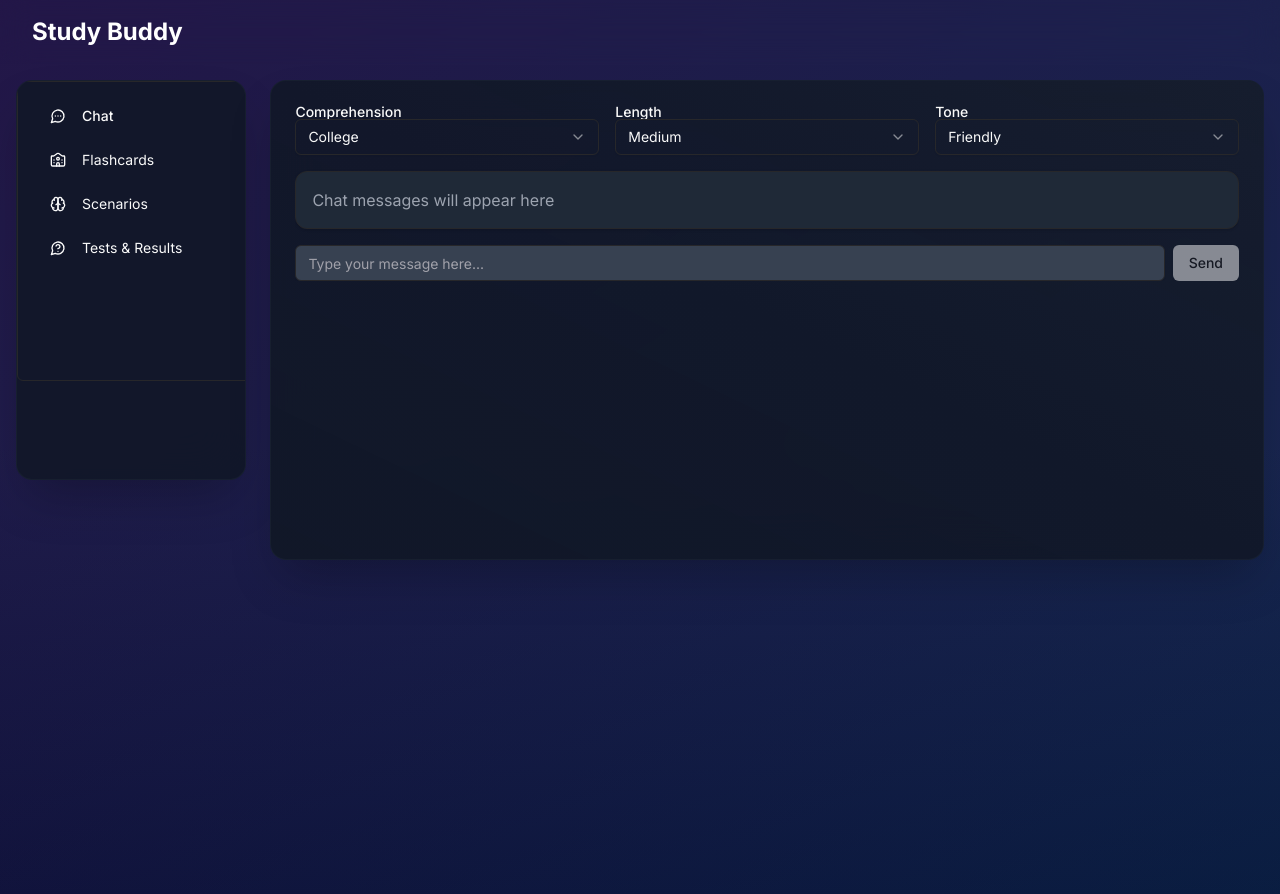
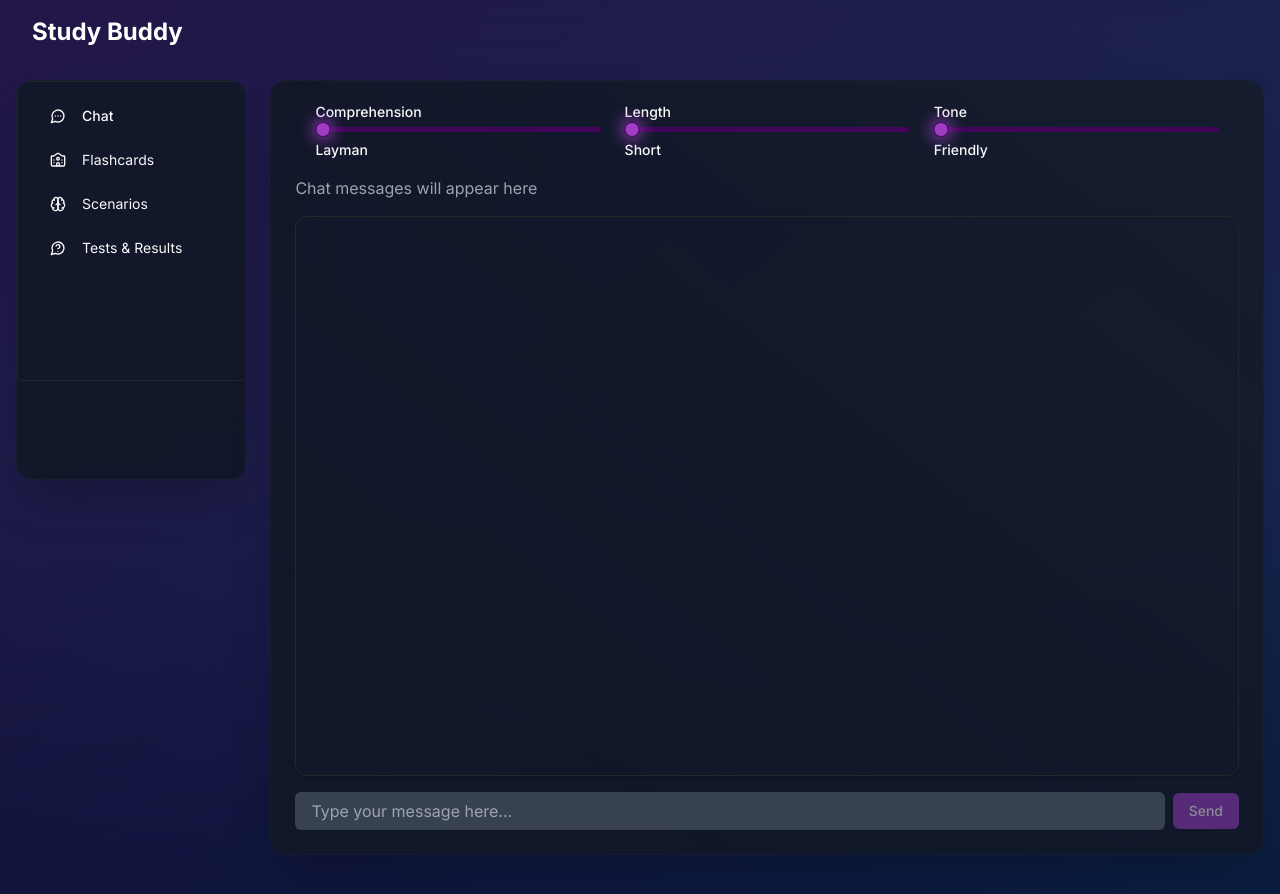
Before and after one commit to anasAnonymous/StudyBuddy, a Next.js app in the folder client/: page / in a window 1280 px wide. Built offline with nearby package versions, Linux system fonts and the light colour scheme.

Commit message:
updated chat Interface

```diff
--- a/client/app/globals.css
+++ b/client/app/globals.css
@@ -110,7 +110,7 @@
   }
 
   .custom-scrollbar::-webkit-scrollbar {
-    width: 6px;
+    width: px;
     height: 6px;
   }
 
@@ -124,6 +124,22 @@
   }
 
   .custom-scrollbar::-webkit-scrollbar-thumb:hover {
-    background-color: rgba(75, 85, 99, 0.7);
+    background-color: #57376496;
   }
 }
+.custom-slider-thumb {
+  background-color: #9f3ec5;
+  box-shadow: 0px 0px 16px 2px #9f3ec5;
+  border: #42055a 1px solid;
+  cursor: pointer;
+  width: 15px;
+  height: 15px;
+}
+.custom-slider-range {
+  background-color: #9f3ec5;
+  height: 5px;
+}
+.custom-slider-track {
+  background-color: #42055a;
+  height: 5px;
+}
--- a/client/components/ChatInterface.js
+++ b/client/components/ChatInterface.js
@@ -5,17 +5,24 @@ import { Button } from '@/components/ui/button'
 import { Card } from '@/components/ui/card'
 import { Input } from '@/components/ui/input'
 import { Label } from '@/components/ui/label'
-import { Select, SelectContent, SelectItem, SelectTrigger, SelectValue } from '@/components/ui/select'
 import { useEffect } from 'react'
 import ReactMarkdown from 'react-markdown'
+import { Slider } from '@/components/ui/slider'
+import { Avatar, AvatarFallback, AvatarImage } from "@/components/ui/avatar"
+
+
+const comprehensionLevels = ["Layman", "High School", "College", "Expert"]
+const contentLengths = ["Short", "Medium", "Long"]
+const tones = ["Friendly", "Formal", "Informal"]
 
 export default function ChatInterface() {
   const [message, setMessage] = useState('')
-  const [comprehensionLevel, setComprehensionLevel] = useState('college')
-  const [contentLength, setContentLength] = useState('medium')
-  const [tone, setTone] = useState('friendly')
-  const [aiResponse, setAiResponse] = useState('')
+  const [comprehensionLevelIndex, setComprehensionLevelIndex] = useState(0)
+  const [contentLengthIndex, setContentLengthIndex] = useState(0)
+  const [toneIndex, setToneIndex] = useState(0)
+  const [chat, setChat] = useState([])
   const [isLoading, setIsLoading] = useState(false)
+  const [error, setError] = useState('')
 
   const generateResponse = async (prompt) => {
     setIsLoading(true)
@@ -24,19 +31,38 @@ export default function ChatInterface() {
       const genAI = new GoogleGenerativeAI(process.env.NEXT_PUBLIC_GOOGLE_API_KEY)
       const model = genAI.getGenerativeModel({ model: "gemini-2.0-flash-exp" })
       const result = await model.generateContent(prompt)
-      setAiResponse(result.response.text())
+      chat.push({ user: 'ai', text: result.response.text() })
+      setChat(chat)
     } catch (error) {
       console.error('Error generating AI response:', error)
-      setAiResponse('Sorry, there was an error generating the response.')
+      setError('Sorry, there was an error generating the response. click to retry?');
     } finally {
       setIsLoading(false)
     }
   }
 
+  const handleRetry = () => {
+    setError('')
+    const prompt = `Generate a ${contentLengths[contentLengthIndex]} response in a ${tones[toneIndex]} tone for a ${comprehensionLevels[comprehensionLevelIndex]} audience: ${chat[chat.length-1].message} prevoius messages: ${concatenateChat(chat)}`;
+    console.log('Sending message:', message)
+    chat.push({ user: 'user', text: message })
+    setChat(chat)
+    generateResponse(prompt)
+  }
+  const concatenateChat = (chat) => {
+    let result = ''
+    for (let i = 0; i < chat.length; i++) {
+      result += chat[i].user + ': ' + chat[i].text + '\n'
+    }
+    return result
+  }
+
   const handleSendMessage = () => {
     if (message.trim()) {
-      const prompt = `Generate a ${contentLength} response in a ${tone} tone for a ${comprehensionLevel} audience: ${message}`;
+      const prompt = `Generate a ${contentLengths[contentLengthIndex]} response in a ${tones[toneIndex]} tone for a ${comprehensionLevels[comprehensionLevelIndex]} audience: ${message} prevoius messages: ${concatenateChat(chat)}`;
       console.log('Sending message:', message)
+      chat.push({ user: 'user', text: message })
+      setChat(chat)
       generateResponse(prompt)
       setMessage('')
     }
@@ -45,71 +71,80 @@ export default function ChatInterface() {
   return (
     <div className="flex flex-col h-full gap-4">
       {/* Controls */}
-      <div className="flex flex-wrap gap-4">
+      <div className="flex flex-wrap flex-1 gap-6 mx-5">
+      {/* Comprehension Slider */}
       <div className="flex flex-col flex-1">
         <Label htmlFor="comprehension">Comprehension</Label>
-          <Select
-            onValueChange={setComprehensionLevel}
-            value={comprehensionLevel}
-          >
-            <SelectTrigger id="comprehension">
-              <SelectValue placeholder="Select comprehension level" />
-            </SelectTrigger>
-            <SelectContent>
-              <SelectItem value="layman">Layman</SelectItem>
-              <SelectItem value="highSchool">High School</SelectItem>
-              <SelectItem value="college">College</SelectItem>
-              <SelectItem value="expert">Expert</SelectItem>
-            </SelectContent>
-          </Select>
+        <Slider
+          id="comprehension"
+          defaultValue={[comprehensionLevelIndex]}
+          max={3}
+          step={1}
+          onValueChange={(value) => setComprehensionLevelIndex(value[0])}
+          className="custom-slider w-full mt-2 rounded-full"
+        />
+        <span className="text-sm font-medium mt-2">
+          {["Layman", "High School", "College", "Expert"][comprehensionLevelIndex]}
+        </span>
       </div>
+
+      {/* Length Slider */}
       <div className="flex flex-col flex-1">
         <Label htmlFor="length">Length</Label>
-          <Select onValueChange={setContentLength} value={contentLength}>
-            <SelectTrigger id="length">
-              <SelectValue placeholder="Select content length" />
-            </SelectTrigger>
-            <SelectContent>
-              <SelectItem value="short">Short</SelectItem>
-              <SelectItem value="medium">Medium</SelectItem>
-              <SelectItem value="long">Long</SelectItem>
-            </SelectContent>
-          </Select>
+        <Slider
+          id="length"
+          defaultValue={[contentLengthIndex]}
+          max={2}
+          step={1}
+          onValueChange={(value) => setContentLengthIndex(value[0])}
+          className="w-full mt-2"
+        />
+        <span className="text-sm font-medium mt-2">
+          {["Short", "Medium", "Long"][contentLengthIndex]}
+        </span>
       </div>
+
+      {/* Tone Slider */}
       <div className="flex flex-col flex-1">
         <Label htmlFor="tone">Tone</Label>
-          <Select onValueChange={setTone} value={tone}>
-            <SelectTrigger id="tone">
-              <SelectValue placeholder="Select tone" />
-            </SelectTrigger>
-            <SelectContent>
-              <SelectItem value="friendly">Friendly</SelectItem>
-              <SelectItem value="formal">Formal</SelectItem>
-              <SelectItem value="informal">Informal</SelectItem>
-            </SelectContent>
-          </Select>
+        <Slider
+          id="tone"
+          defaultValue={[toneIndex]}
+          max={2}
+          step={1}
+          onValueChange={(value) => setToneIndex(value[0])}
+          className="w-full mt-2"
+        />
+        <span className="text-sm font-medium mt-2">
+          {["Friendly", "Formal", "Informal"][toneIndex]}
+        </span>
       </div>
     </div>
 
       {/* Chat Box */}
-      <Card className="flex-grow p-4 overflow-y-auto bg-gray-800 text-white">
         <p className="text-gray-400">Chat messages will appear here</p>
-        {aiResponse && (
-          <ReactMarkdown className="text-white">{aiResponse}</ReactMarkdown>
-        )}
+      <Card className="flex-grow h-[70vh] custom-scrollbar overflow-scroll p-4 overflow-y-auto bg-grey-900/90 text-white">
+        {chat.map((message, index) => (
+          <div key={index} className={`flex bg-gray-900 border border-gray-700 rounded-xl w-max max-w-full p-3 justify-self-${message.user==='ai'?'start':'end'} gap-2 mt-2`}>
+            {message.user==='ai' &&
+            <Avatar>
+            <AvatarImage src="https://github.com/shadcn.png" />
+            <AvatarFallback>BD</AvatarFallback></Avatar>}
+            <div className="flex items-center">
+              <ReactMarkdown className="text-white">{message.text}</ReactMarkdown></div>
+              {message.user!=='ai' && <Avatar className=''> <AvatarImage src="https://github.com/shadcn.png" />
+            <AvatarFallback>YO</AvatarFallback>
+            </Avatar>}
+          </div>
+        ))}
         {isLoading && <p className="text-gray-400">Loading...</p>}
       </Card>
 
       {/* Input and Send Button */}
+      {error && <p className='text-[#ff2222] cursor-pointer hover:underline' onClick={handleRetry}>{error}</p>}
       <div className="flex items-center gap-2">
-        <Input
-          type="text"
-          placeholder="Type your message here..."
-          value={message}
-          onChange={(e) => setMessage(e.target.value)}
-          className="flex-grow bg-gray-700 text-white placeholder-gray-400"
-        />
-        <Button onClick={handleSendMessage} disabled={!message.trim()}>
+        <input type='text' placeholder='Type your message here...' value={message} onChange={(e) => setMessage(e.target.value)} className='flex-grow h-[38px] px-4 rounded-md bg-gray-700 outline-none text-white placeholder-gray-400' />
+        <Button onClick={handleSendMessage} className='bg-[#9f3ec5] text-white' disabled={!message.trim()}>
           Send
         </Button>
       </div>
--- /dev/null
+++ b/client/components/ui/avatar.tsx
@@ -0,0 +1,50 @@
+"use client"
+
+import * as React from "react"
+import * as AvatarPrimitive from "@radix-ui/react-avatar"
+
+import { cn } from "@/lib/utils"
+
+const Avatar = React.forwardRef<
+  React.ElementRef<typeof AvatarPrimitive.Root>,
+  React.ComponentPropsWithoutRef<typeof AvatarPrimitive.Root>
+>(({ className, ...props }, ref) => (
+  <AvatarPrimitive.Root
+    ref={ref}
+    className={cn(
+      "relative flex h-10 w-10 shrink-0 overflow-hidden rounded-full",
+      className
+    )}
+    {...props}
+  />
+))
+Avatar.displayName = AvatarPrimitive.Root.displayName
+
+const AvatarImage = React.forwardRef<
+  React.ElementRef<typeof AvatarPrimitive.Image>,
+  React.ComponentPropsWithoutRef<typeof AvatarPrimitive.Image>
+>(({ className, ...props }, ref) => (
+  <AvatarPrimitive.Image
+    ref={ref}
+    className={cn("aspect-square h-full w-full", className)}
+    {...props}
+  />
+))
+AvatarImage.displayName = AvatarPrimitive.Image.displayName
+
+const AvatarFallback = React.forwardRef<
+  React.ElementRef<typeof AvatarPrimitive.Fallback>,
+  React.ComponentPropsWithoutRef<typeof AvatarPrimitive.Fallback>
+>(({ className, ...props }, ref) => (
+  <AvatarPrimitive.Fallback
+    ref={ref}
+    className={cn(
+      "flex h-full w-full items-center justify-center rounded-full bg-muted",
+      className
+    )}
+    {...props}
+  />
+))
+AvatarFallback.displayName = AvatarPrimitive.Fallback.displayName
+
+export { Avatar, AvatarImage, AvatarFallback }
--- /dev/null
+++ b/client/components/ui/slider.tsx
@@ -0,0 +1,28 @@
+"use client"
+
+import * as React from "react"
+import * as SliderPrimitive from "@radix-ui/react-slider"
+
+import { cn } from "@/lib/utils"
+
+const Slider = React.forwardRef<
+  React.ElementRef<typeof SliderPrimitive.Root>,
+  React.ComponentPropsWithoutRef<typeof SliderPrimitive.Root>
+>(({ className, ...props }, ref) => (
+  <SliderPrimitive.Root
+    ref={ref}
+    className={cn(
+      "relative flex w-full touch-none select-none items-center",
+      className
+    )}
+    {...props}
+  >
+    <SliderPrimitive.Track className="custom-slider-track relative h-1.5 w-full grow overflow-hidden rounded-full bg-primary/20">
+      <SliderPrimitive.Range className="custom-slider-range absolute h-full bg-primary" />
+    </SliderPrimitive.Track>
+    <SliderPrimitive.Thumb className="custom-slider-thumb block h-4 w-4 rounded-full border border-primary/50 bg-background shadow transition-colors focus-visible:outline-none focus-visible:ring-1 focus-visible:ring-ring disabled:pointer-events-none disabled:opacity-50" />
+  </SliderPrimitive.Root>
+))
+Slider.displayName = SliderPrimitive.Root.displayName
+
+export { Slider }
--- a/client/package.json
+++ b/client/package.json
@@ -12,10 +12,12 @@
     "@firebase/analytics": "^0.10.10",
     "@firebase/firestore": "^4.7.5",
     "@google/generative-ai": "^0.21.0",
+    "@radix-ui/react-avatar": "^1.1.2",
     "@radix-ui/react-label": "^2.1.1",
     "@radix-ui/react-radio-group": "^1.2.2",
     "@radix-ui/react-scroll-area": "^1.2.2",
     "@radix-ui/react-select": "^2.1.4",
+    "@radix-ui/react-slider": "^1.2.2",
     "@radix-ui/react-slot": "^1.1.1",
     "class-variance-authority": "^0.7.1",
     "clsx": "^2.1.1",
```
Also changed, not shown: 1 other file (tests, documents, lock files or other folders). Lines whose indentation alone changed are shown as unchanged.
